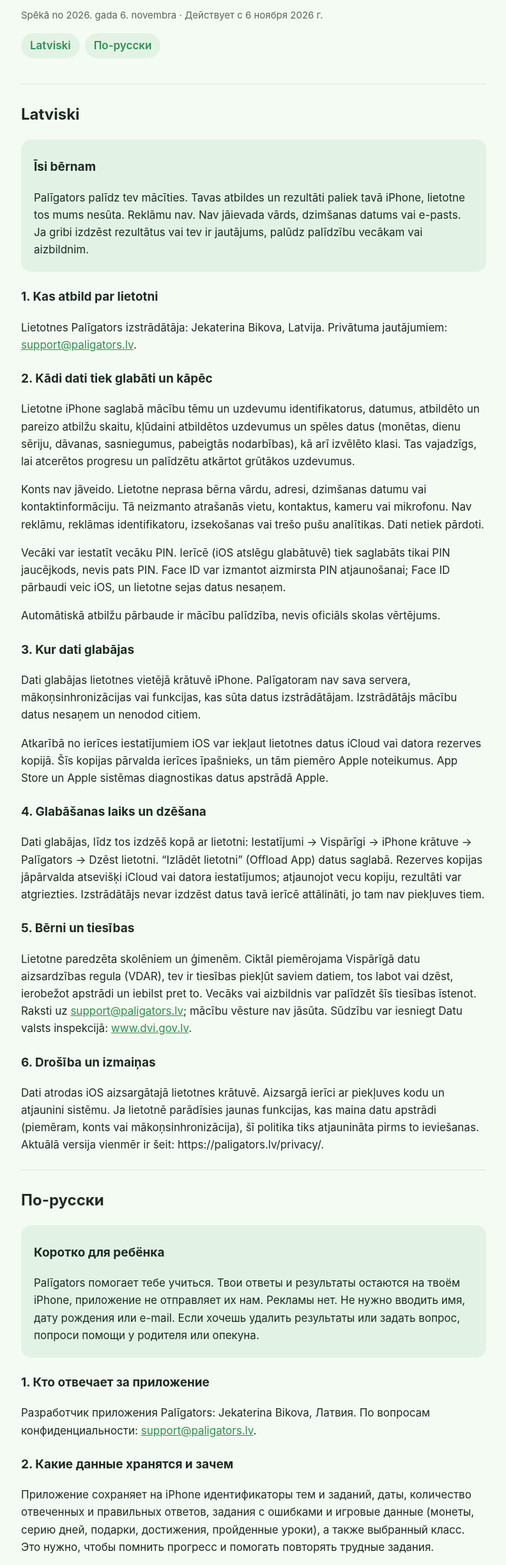
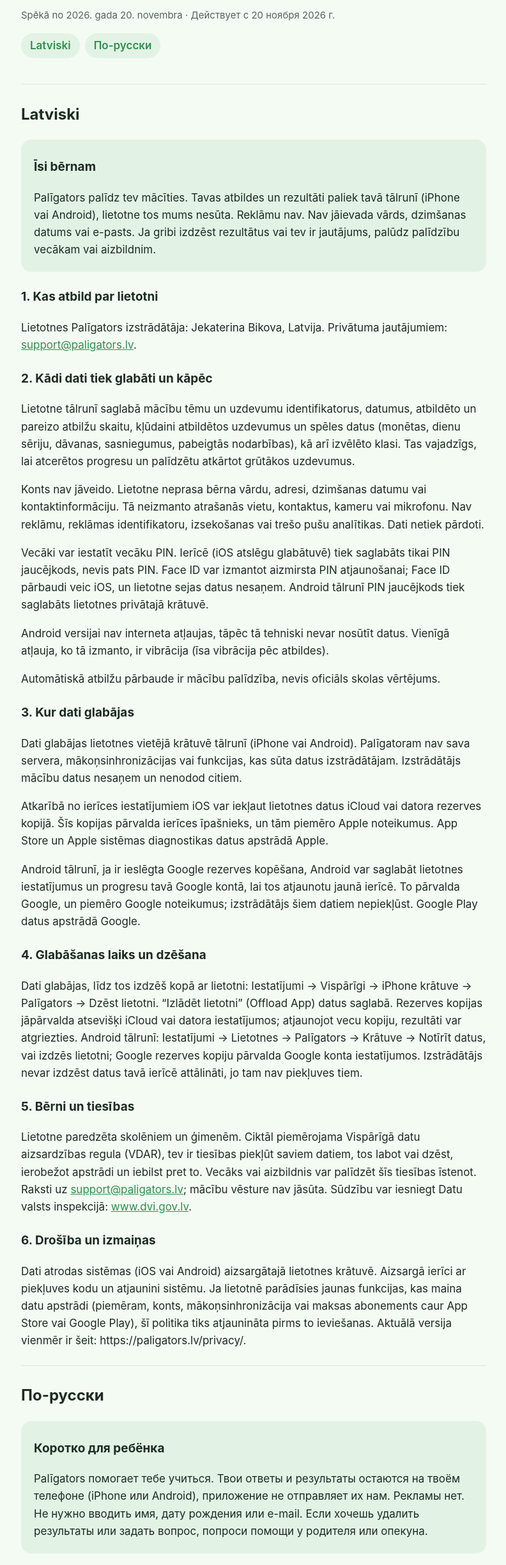
Before and after one commit to Jekaterina11/paligators-site, a plain HTML site: page privacy/index.html in a window 1280 px wide. Shown: the part 210-2656 px from the top of the page at 64% size, without its empty margins (243-1035 px from the left). Drawn offline with Linux system fonts and the light colour scheme.

Commit message:
Update
Update Palīgators Privacy Policy — 20 November 2026

```diff
--- a/privacy/index.html
+++ b/privacy/index.html
@@ -13,45 +13,49 @@
 <a class="skip-link" href="#main">Pāriet uz saturu</a>
 <header class="site-header wrap"><a class="brand" href="../"><img src="../assets/images/paligators-icon.png" alt="" width="44" height="44">Palīgators</a><nav aria-label="Navigācija"><a href="../">Sākums · Главная</a><a href="../privacy/" aria-current="page">Privātums · Конфиденциальность</a><a href="../support/">Atbalsts · Поддержка</a></nav></header>
 <main id="main">
-<header class="page-heading wrap narrow"><p class="eyebrow">PRIVĀTUMS · КОНФИДЕНЦИАЛЬНОСТЬ</p><h1>Privātuma politika</h1><p class="meta">Spēkā no 2026. gada 6. novembra · Действует с 6 ноября 2026 г.</p><div class="lang-switch"><a href="#lv">Latviski</a><a href="#ru">По-русски</a></div></header>
+<header class="page-heading wrap narrow"><p class="eyebrow">PRIVĀTUMS · КОНФИДЕНЦИАЛЬНОСТЬ</p><h1>Privātuma politika</h1><p class="meta">Spēkā no 2026. gada 20. novembra · Действует с 20 ноября 2026 г.</p><div class="lang-switch"><a href="#lv">Latviski</a><a href="#ru">По-русски</a></div></header>
 <div class="wrap narrow doc"><section id="lv">
 <h2>Latviski</h2>
-<div class="kid"><h3>Īsi bērnam</h3><p>Palīgators palīdz tev mācīties. Tavas atbildes un rezultāti paliek tavā iPhone, lietotne tos mums nesūta. Reklāmu nav. Nav jāievada vārds, dzimšanas datums vai e-pasts. Ja gribi izdzēst rezultātus vai tev ir jautājums, palūdz palīdzību vecākam vai aizbildnim.</p></div>
+<div class="kid"><h3>Īsi bērnam</h3><p>Palīgators palīdz tev mācīties. Tavas atbildes un rezultāti paliek tavā tālrunī (iPhone vai Android), lietotne tos mums nesūta. Reklāmu nav. Nav jāievada vārds, dzimšanas datums vai e-pasts. Ja gribi izdzēst rezultātus vai tev ir jautājums, palūdz palīdzību vecākam vai aizbildnim.</p></div>
 <h3>1. Kas atbild par lietotni</h3>
 <p>Lietotnes Palīgators izstrādātāja: Jekaterina Bikova, Latvija. Privātuma jautājumiem: <a href="mailto:support@paligators.lv">support@paligators.lv</a>.</p>
 <h3>2. Kādi dati tiek glabāti un kāpēc</h3>
-<p>Lietotne iPhone saglabā mācību tēmu un uzdevumu identifikatorus, datumus, atbildēto un pareizo atbilžu skaitu, kļūdaini atbildētos uzdevumus un spēles datus (monētas, dienu sēriju, dāvanas, sasniegumus, pabeigtās nodarbības), kā arī izvēlēto klasi. Tas vajadzīgs, lai atcerētos progresu un palīdzētu atkārtot grūtākos uzdevumus.</p>
+<p>Lietotne tālrunī saglabā mācību tēmu un uzdevumu identifikatorus, datumus, atbildēto un pareizo atbilžu skaitu, kļūdaini atbildētos uzdevumus un spēles datus (monētas, dienu sēriju, dāvanas, sasniegumus, pabeigtās nodarbības), kā arī izvēlēto klasi. Tas vajadzīgs, lai atcerētos progresu un palīdzētu atkārtot grūtākos uzdevumus.</p>
 <p>Konts nav jāveido. Lietotne neprasa bērna vārdu, adresi, dzimšanas datumu vai kontaktinformāciju. Tā neizmanto atrašanās vietu, kontaktus, kameru vai mikrofonu. Nav reklāmu, reklāmas identifikatoru, izsekošanas vai trešo pušu analītikas. Dati netiek pārdoti.</p>
-<p>Vecāki var iestatīt vecāku PIN. Ierīcē (iOS atslēgu glabātuvē) tiek saglabāts tikai PIN jaucējkods, nevis pats PIN. Face ID var izmantot aizmirsta PIN atjaunošanai; Face ID pārbaudi veic iOS, un lietotne sejas datus nesaņem.</p>
+<p>Vecāki var iestatīt vecāku PIN. Ierīcē (iOS atslēgu glabātuvē) tiek saglabāts tikai PIN jaucējkods, nevis pats PIN. Face ID var izmantot aizmirsta PIN atjaunošanai; Face ID pārbaudi veic iOS, un lietotne sejas datus nesaņem. Android tālrunī PIN jaucējkods tiek saglabāts lietotnes privātajā krātuvē.</p>
+<p>Android versijai nav interneta atļaujas, tāpēc tā tehniski nevar nosūtīt datus. Vienīgā atļauja, ko tā izmanto, ir vibrācija (īsa vibrācija pēc atbildes).</p>
 <p>Automātiskā atbilžu pārbaude ir mācību palīdzība, nevis oficiāls skolas vērtējums.</p>
 <h3>3. Kur dati glabājas</h3>
-<p>Dati glabājas lietotnes vietējā krātuvē iPhone. Palīgatoram nav sava servera, mākoņsinhronizācijas vai funkcijas, kas sūta datus izstrādātājam. Izstrādātājs mācību datus nesaņem un nenodod citiem.</p>
+<p>Dati glabājas lietotnes vietējā krātuvē tālrunī (iPhone vai Android). Palīgatoram nav sava servera, mākoņsinhronizācijas vai funkcijas, kas sūta datus izstrādātājam. Izstrādātājs mācību datus nesaņem un nenodod citiem.</p>
 <p>Atkarībā no ierīces iestatījumiem iOS var iekļaut lietotnes datus iCloud vai datora rezerves kopijā. Šīs kopijas pārvalda ierīces īpašnieks, un tām piemēro Apple noteikumus. App Store un Apple sistēmas diagnostikas datus apstrādā Apple.</p>
+<p>Android tālrunī, ja ir ieslēgta Google rezerves kopēšana, Android var saglabāt lietotnes iestatījumus un progresu tavā Google kontā, lai tos atjaunotu jaunā ierīcē. To pārvalda Google, un piemēro Google noteikumus; izstrādātājs šiem datiem nepiekļūst. Google Play datus apstrādā Google.</p>
 <h3>4. Glabāšanas laiks un dzēšana</h3>
-<p>Dati glabājas, līdz tos izdzēš kopā ar lietotni: Iestatījumi → Vispārīgi → iPhone krātuve → Palīgators → Dzēst lietotni. “Izlādēt lietotni” (Offload App) datus saglabā. Rezerves kopijas jāpārvalda atsevišķi iCloud vai datora iestatījumos; atjaunojot vecu kopiju, rezultāti var atgriezties. Izstrādātājs nevar izdzēst datus tavā ierīcē attālināti, jo tam nav piekļuves tiem.</p>
+<p>Dati glabājas, līdz tos izdzēš kopā ar lietotni: Iestatījumi → Vispārīgi → iPhone krātuve → Palīgators → Dzēst lietotni. “Izlādēt lietotni” (Offload App) datus saglabā. Rezerves kopijas jāpārvalda atsevišķi iCloud vai datora iestatījumos; atjaunojot vecu kopiju, rezultāti var atgriezties. Android tālrunī: Iestatījumi → Lietotnes → Palīgators → Krātuve → Notīrīt datus, vai izdzēs lietotni; Google rezerves kopiju pārvalda Google konta iestatījumos. Izstrādātājs nevar izdzēst datus tavā ierīcē attālināti, jo tam nav piekļuves tiem.</p>
 <h3>5. Bērni un tiesības</h3>
 <p>Lietotne paredzēta skolēniem un ģimenēm. Ciktāl piemērojama Vispārīgā datu aizsardzības regula (VDAR), tev ir tiesības piekļūt saviem datiem, tos labot vai dzēst, ierobežot apstrādi un iebilst pret to. Vecāks vai aizbildnis var palīdzēt šīs tiesības īstenot. Raksti uz <a href="mailto:support@paligators.lv">support@paligators.lv</a>; mācību vēsture nav jāsūta. Sūdzību var iesniegt Datu valsts inspekcijā: <a href="https://www.dvi.gov.lv/">www.dvi.gov.lv</a>.</p>
 <h3>6. Drošība un izmaiņas</h3>
-<p>Dati atrodas iOS aizsargātajā lietotnes krātuvē. Aizsargā ierīci ar piekļuves kodu un atjaunini sistēmu. Ja lietotnē parādīsies jaunas funkcijas, kas maina datu apstrādi (piemēram, konts vai mākoņsinhronizācija), šī politika tiks atjaunināta pirms to ieviešanas. Aktuālā versija vienmēr ir šeit: https://paligators.lv/privacy/.</p>
+<p>Dati atrodas sistēmas (iOS vai Android) aizsargātajā lietotnes krātuvē. Aizsargā ierīci ar piekļuves kodu un atjaunini sistēmu. Ja lietotnē parādīsies jaunas funkcijas, kas maina datu apstrādi (piemēram, konts, mākoņsinhronizācija vai maksas abonements caur App Store vai Google Play), šī politika tiks atjaunināta pirms to ieviešanas. Aktuālā versija vienmēr ir šeit: https://paligators.lv/privacy/.</p>
 </section><section id="ru" lang="ru">
 <h2>По-русски</h2>
-<div class="kid"><h3>Коротко для ребёнка</h3><p>Palīgators помогает тебе учиться. Твои ответы и результаты остаются на твоём iPhone, приложение не отправляет их нам. Рекламы нет. Не нужно вводить имя, дату рождения или e-mail. Если хочешь удалить результаты или задать вопрос, попроси помощи у родителя или опекуна.</p></div>
+<div class="kid"><h3>Коротко для ребёнка</h3><p>Palīgators помогает тебе учиться. Твои ответы и результаты остаются на твоём телефоне (iPhone или Android), приложение не отправляет их нам. Рекламы нет. Не нужно вводить имя, дату рождения или e-mail. Если хочешь удалить результаты или задать вопрос, попроси помощи у родителя или опекуна.</p></div>
 <h3>1. Кто отвечает за приложение</h3>
 <p>Разработчик приложения Palīgators: Jekaterina Bikova, Латвия. По вопросам конфиденциальности: <a href="mailto:support@paligators.lv">support@paligators.lv</a>.</p>
 <h3>2. Какие данные хранятся и зачем</h3>
-<p>Приложение сохраняет на iPhone идентификаторы тем и заданий, даты, количество отвеченных и правильных ответов, задания с ошибками и игровые данные (монеты, серию дней, подарки, достижения, пройденные уроки), а также выбранный класс. Это нужно, чтобы помнить прогресс и помогать повторять трудные задания.</p>
+<p>Приложение сохраняет на телефоне идентификаторы тем и заданий, даты, количество отвеченных и правильных ответов, задания с ошибками и игровые данные (монеты, серию дней, подарки, достижения, пройденные уроки), а также выбранный класс. Это нужно, чтобы помнить прогресс и помогать повторять трудные задания.</p>
 <p>Аккаунт не нужен. Приложение не запрашивает имя ребёнка, адрес, дату рождения или контакты. Оно не использует геолокацию, контакты, камеру или микрофон. Нет рекламы, рекламных идентификаторов, отслеживания или сторонней аналитики. Данные не продаются.</p>
-<p>Родители могут установить родительский PIN. На устройстве (в связке ключей iOS) хранится только хеш PIN, а не сам PIN. Face ID можно использовать для восстановления забытого PIN; проверку Face ID выполняет iOS, приложение не получает данные лица.</p>
+<p>Родители могут установить родительский PIN. На устройстве (в связке ключей iOS) хранится только хеш PIN, а не сам PIN. Face ID можно использовать для восстановления забытого PIN; проверку Face ID выполняет iOS, приложение не получает данные лица. На телефоне Android хеш PIN хранится в закрытом хранилище приложения.</p>
+<p>У Android-версии нет разрешения на интернет, поэтому технически она не может отправить данные. Единственное разрешение, которое она использует, — вибрация (короткая вибрация после ответа).</p>
 <p>Автоматическая проверка ответов помогает учиться и не является официальной школьной оценкой.</p>
 <h3>3. Где хранятся данные</h3>
-<p>Данные хранятся в локальном хранилище приложения на iPhone. У Palīgators нет своего сервера, облачной синхронизации или функции отправки данных разработчику. Разработчик не получает учебные данные и не передаёт их другим.</p>
+<p>Данные хранятся в локальном хранилище приложения на телефоне (iPhone или Android). У Palīgators нет своего сервера, облачной синхронизации или функции отправки данных разработчику. Разработчик не получает учебные данные и не передаёт их другим.</p>
 <p>В зависимости от настроек устройства iOS может включать данные приложения в резервную копию iCloud или компьютера. Такими копиями управляет владелец устройства, к ним применяются условия Apple. Данные App Store и системной диагностики обрабатывает Apple.</p>
+<p>На телефоне Android, если включено резервное копирование Google, Android может сохранить настройки и прогресс приложения в твоём аккаунте Google, чтобы восстановить их на новом устройстве. Этим управляет Google, применяются условия Google; разработчик к этим данным доступа не имеет. Данные Google Play обрабатывает Google.</p>
 <h3>4. Срок хранения и удаление</h3>
-<p>Данные хранятся до удаления вместе с приложением: Настройки → Основные → Хранилище iPhone → Palīgators → Удалить приложение. «Сгрузить приложение» (Offload App) данные сохраняет. Резервными копиями нужно управлять отдельно в настройках iCloud или компьютера; при восстановлении старой копии результаты могут вернуться. Разработчик не может удалить данные на вашем устройстве удалённо, так как не имеет к ним доступа.</p>
+<p>Данные хранятся до удаления вместе с приложением: Настройки → Основные → Хранилище iPhone → Palīgators → Удалить приложение. «Сгрузить приложение» (Offload App) данные сохраняет. Резервными копиями нужно управлять отдельно в настройках iCloud или компьютера; при восстановлении старой копии результаты могут вернуться. На Android: Настройки → Приложения → Palīgators → Хранилище → Очистить данные, или удали приложение; резервной копией Google управляют в настройках аккаунта Google. Разработчик не может удалить данные на вашем устройстве удалённо, так как не имеет к ним доступа.</p>
 <h3>5. Дети и права</h3>
 <p>Приложение предназначено для школьников и семей. В той мере, в какой применяется Общий регламент по защите данных (GDPR), у тебя есть право на доступ к своим данным, их исправление или удаление, ограничение обработки и возражение. Родитель или опекун может помочь осуществить эти права. Пиши на <a href="mailto:support@paligators.lv">support@paligators.lv</a>; учебную историю отправлять не нужно. Жалобу можно подать в Государственную инспекцию данных Латвии (Datu valsts inspekcija): <a href="https://www.dvi.gov.lv/">www.dvi.gov.lv</a>.</p>
 <h3>6. Безопасность и изменения</h3>
-<p>Данные находятся в защищённом iOS хранилище приложения. Защити устройство кодом и обновляй систему. Если в приложении появятся функции, меняющие обработку данных (например, аккаунт или облачная синхронизация), политика будет обновлена до их появления. Актуальная версия всегда здесь: https://paligators.lv/privacy/.</p>
+<p>Данные находятся в защищённом системой (iOS или Android) хранилище приложения. Защити устройство кодом и обновляй систему. Если в приложении появятся функции, меняющие обработку данных (например, аккаунт, облачная синхронизация или платная подписка через App Store или Google Play), политика будет обновлена до их появления. Актуальная версия всегда здесь: https://paligators.lv/privacy/.</p>
 </section></div>
 </main>
 <footer class="site-footer wrap"><div><p><strong>Palīgators</strong></p><p>Mācies ar prieku · Учись с радостью</p></div><nav aria-label="Kājene"><a href="../privacy/">Privātuma politika</a><a href="../support/">Atbalsts</a><a href="mailto:support@paligators.lv">support@paligators.lv</a></nav><p>© 2026 Palīgators</p></footer>
```
